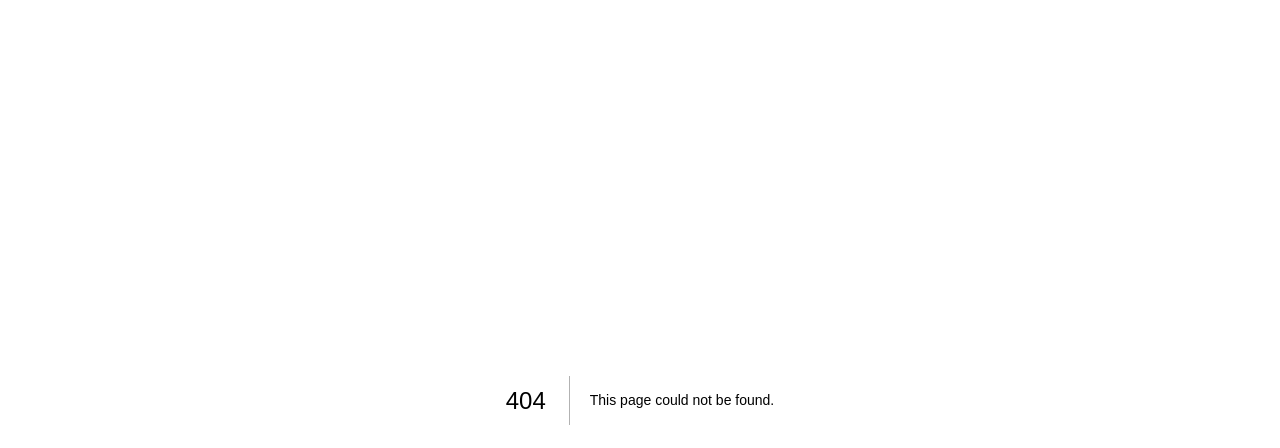
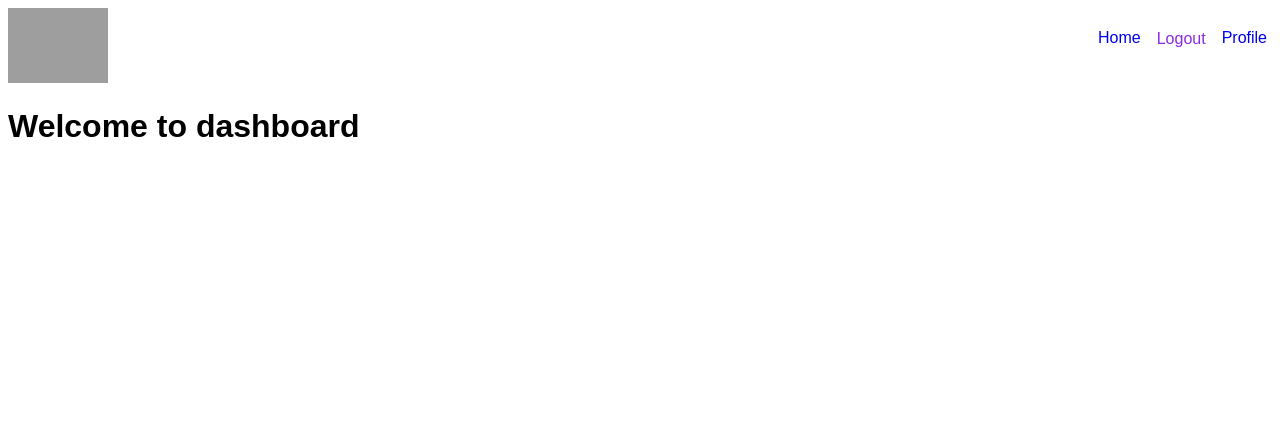
Before and after one commit to AbhishekKhangare24/resto-app, a Next.js app: page /restaurant/dashboard in a window 1280 px wide. Before the commit this address had no page. Shown: the top 448 px of the page. Built offline with nearby package versions, Linux system fonts and the light colour scheme; sample sign-in values are in the browser's storage; grey boxes are pictures that could not be loaded.

Commit message:
Updated RestaurantHeader component with login/logout functionality, modified RestaurantSignUp component to store user data in local storage, and refactored Restaurant page layout and styling

```diff
--- a/src/app/_components/RestaurantHeader.js
+++ b/src/app/_components/RestaurantHeader.js
@@ -1,6 +1,28 @@
+"use client";
 import Link from "next/link";
+import { usePathname, useRouter } from "next/navigation";
+import { useEffect, useState } from "react";
 
 const RestaurantHeader = () => {
+  const [details, setDetails] = useState();
+  const router = useRouter();
+  const pathName = usePathname();
+
+  useEffect(() => {
+    let data = localStorage.getItem("restaurantUser");
+    if (!data && pathName == "/restaurant/dashboard") {
+      router.push("/restaurant");
+    } else if (data && pathName == "/restaurant") {
+      router.push("/restaurant/dashboard");
+    } else {
+      setDetails(JSON.parse(data));
+    }
+  }, []);
+
+  const logout = () => {
+    localStorage.removeItem("restaurantUser");
+    router.push("/restaurant");
+  };
   return (
     <div className="header-wrapper">
       <div className="logo">
@@ -13,12 +35,22 @@ const RestaurantHeader = () => {
         <li>
           <Link href="/">Home</Link>
         </li>
-        <li>
-          <Link href="/">Login/SignUp</Link>
-        </li>
-        <li>
-          <Link href="/">Profile</Link>
-        </li>
+        {details && details.name ? (
+          <>
+            <li>
+              <button onClick={logout} href="/">
+                Logout
+              </button>
+            </li>
+            <li>
+              <Link href="/">Profile</Link>
+            </li>
+          </>
+        ) : (
+          <li>
+            <Link href="/">Login/SignUp</Link>
+          </li>
+        )}
       </ul>
     </div>
   );
--- /dev/null
+++ b/src/app/restaurant/dashboard/page.js
@@ -0,0 +1,13 @@
+import RestaurantHeader from "@/app/_components/RestaurantHeader";
+import "./../style.css";
+
+const Dashboard = () => {
+  return (
+    <div>
+      <RestaurantHeader />
+      <h1>Welcome to dashboard</h1>
+    </div>
+  );
+};
+
+export default Dashboard;
--- a/src/app/restaurant/style.css
+++ b/src/app/restaurant/style.css
@@ -16,6 +16,15 @@
   text-decoration: none;
 }
 
+.header-wrapper ul li button {
+  text-decoration: transparent;
+  border: none;
+  color: blueviolet;
+  background-color: #fff;
+  font-size: 16px;
+  cursor: pointer;
+}
+
 .footer-wrapper {
   position: fixed;
   bottom: 0;
```
Also changed, not shown: src/app/_components/restaurantSignUp.js (+10 -4 lines), src/app/restaurant/page.js (+4 -8 lines).
